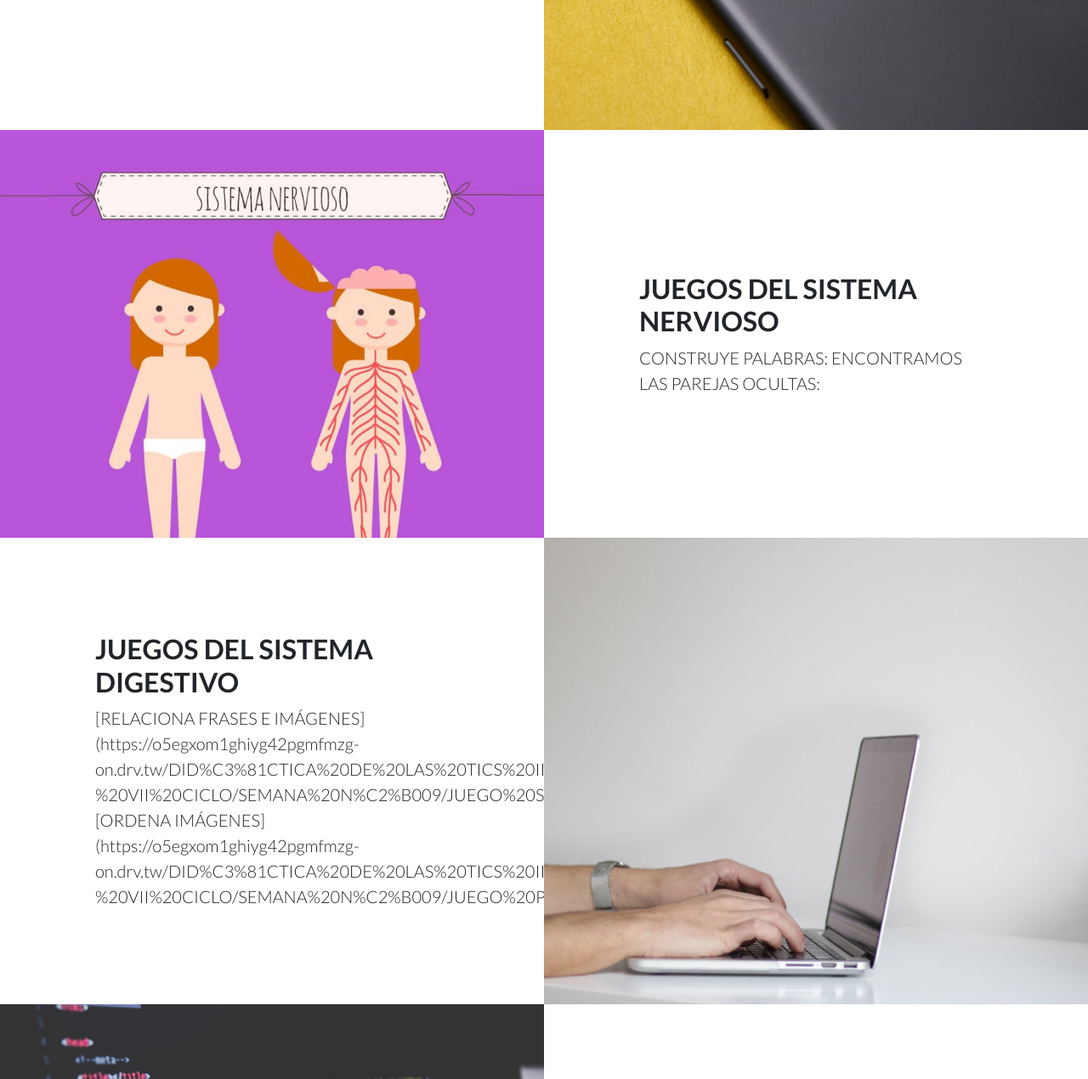
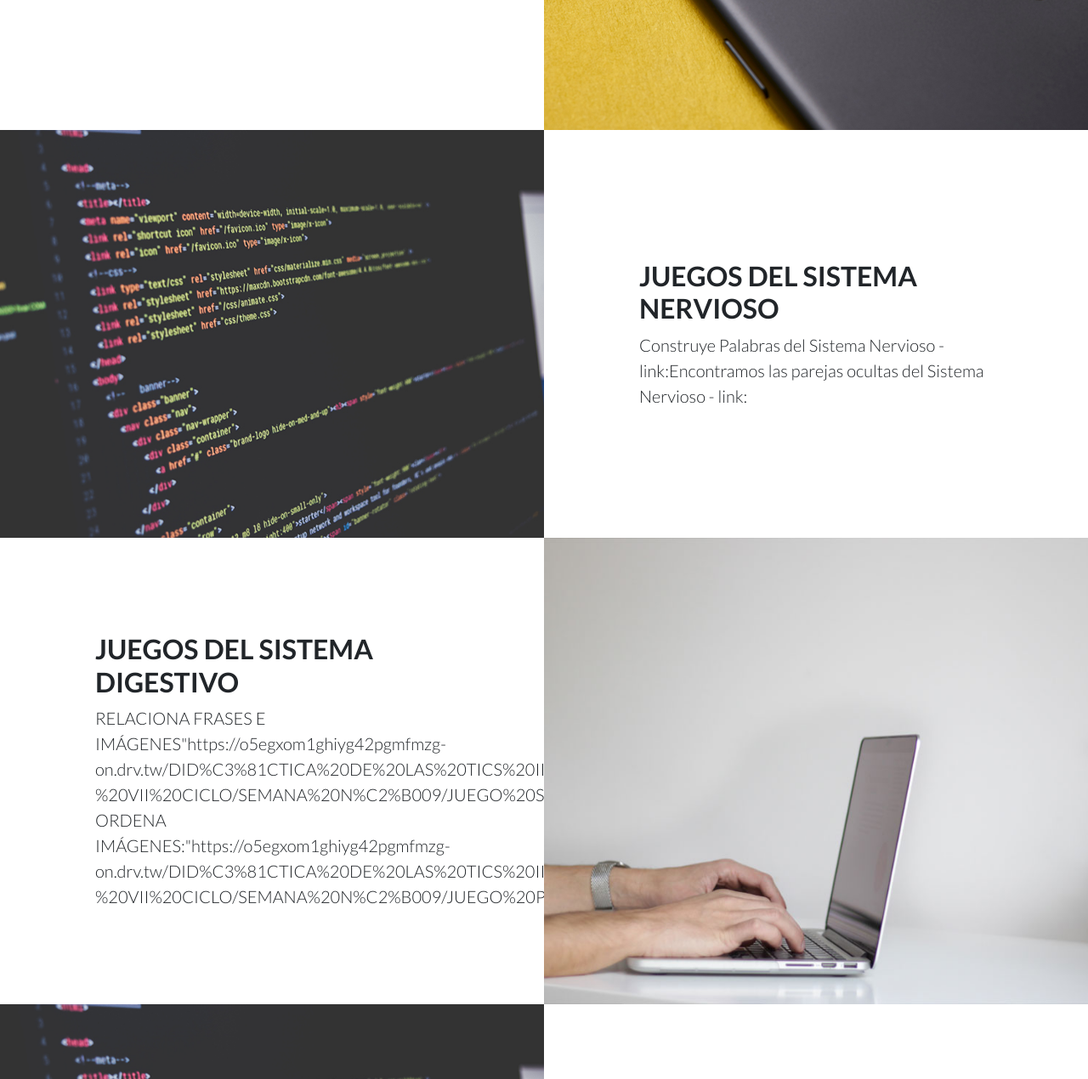
Before and after one commit to EliFlor99/JUEGOS_DE_ARDORA, a plain HTML site: page index.html in a window 1280 px wide. Shown: the part 1515-2785 px from the top of the page at 85% size. Drawn offline with nearby package versions, Linux system fonts and the light colour scheme.

Commit message:
Create index.html

```diff
--- a/index.html
+++ b/index.html
@@ -110,17 +110,17 @@
                     </div>
                 </div>
                 <div class="row g-0">
-                    <div class="col-lg-6 text-white showcase-img" style="background-image: url('assets/img/sistema nervioso.jpg')"></div>
+                    <div class="col-lg-6 text-white showcase-img" style="background-image: url('assets/img/bg-showcase-2.jpg')"></div>
                     <div class="col-lg-6 my-auto showcase-text">
                         <h2>JUEGOS DEL SISTEMA NERVIOSO</h2>
-                        <p class="lead mb-0">CONSTRUYE PALABRAS: ENCONTRAMOS LAS PAREJAS OCULTAS:</p>
+                        <p class="lead mb-0">Construye Palabras del Sistema Nervioso - link:Encontramos las parejas ocultas del Sistema Nervioso - link:</p>
                     </div>
                 </div>
                 <div class="row g-0">
                     <div class="col-lg-6 order-lg-2 text-white showcase-img" style="background-image: url('assets/img/bg-showcase-3.jpg')"></div>
                     <div class="col-lg-6 order-lg-1 my-auto showcase-text">
                         <h2>JUEGOS DEL SISTEMA DIGESTIVO</h2>
-                        <p class="lead mb-0"> [RELACIONA FRASES E IMÁGENES](https://o5egxom1ghiyg42pgmfmzg-on.drv.tw/DID%C3%81CTICA%20DE%20LAS%20TICS%20III%20-%20VII%20CICLO/SEMANA%20N%C2%B009/JUEGO%20SISTEMA%20DIGESTIVO/sd/sd.htm) [ORDENA IMÁGENES](https://o5egxom1ghiyg42pgmfmzg-on.drv.tw/DID%C3%81CTICA%20DE%20LAS%20TICS%20III%20-%20VII%20CICLO/SEMANA%20N%C2%B009/JUEGO%20PARTES%20DEL%20S.D/PS/PS.htm)</p>
+                        <p class="lead mb-0"> RELACIONA FRASES E IMÁGENES"https://o5egxom1ghiyg42pgmfmzg-on.drv.tw/DID%C3%81CTICA%20DE%20LAS%20TICS%20III%20-%20VII%20CICLO/SEMANA%20N%C2%B009/JUEGO%20SISTEMA%20DIGESTIVO/sd/sd.htm" ORDENA IMÁGENES:"https://o5egxom1ghiyg42pgmfmzg-on.drv.tw/DID%C3%81CTICA%20DE%20LAS%20TICS%20III%20-%20VII%20CICLO/SEMANA%20N%C2%B009/JUEGO%20PARTES%20DEL%20S.D/PS/PS.htm"</p>
                     </div>
                 </div>
                 <div class="row g-0">
```
